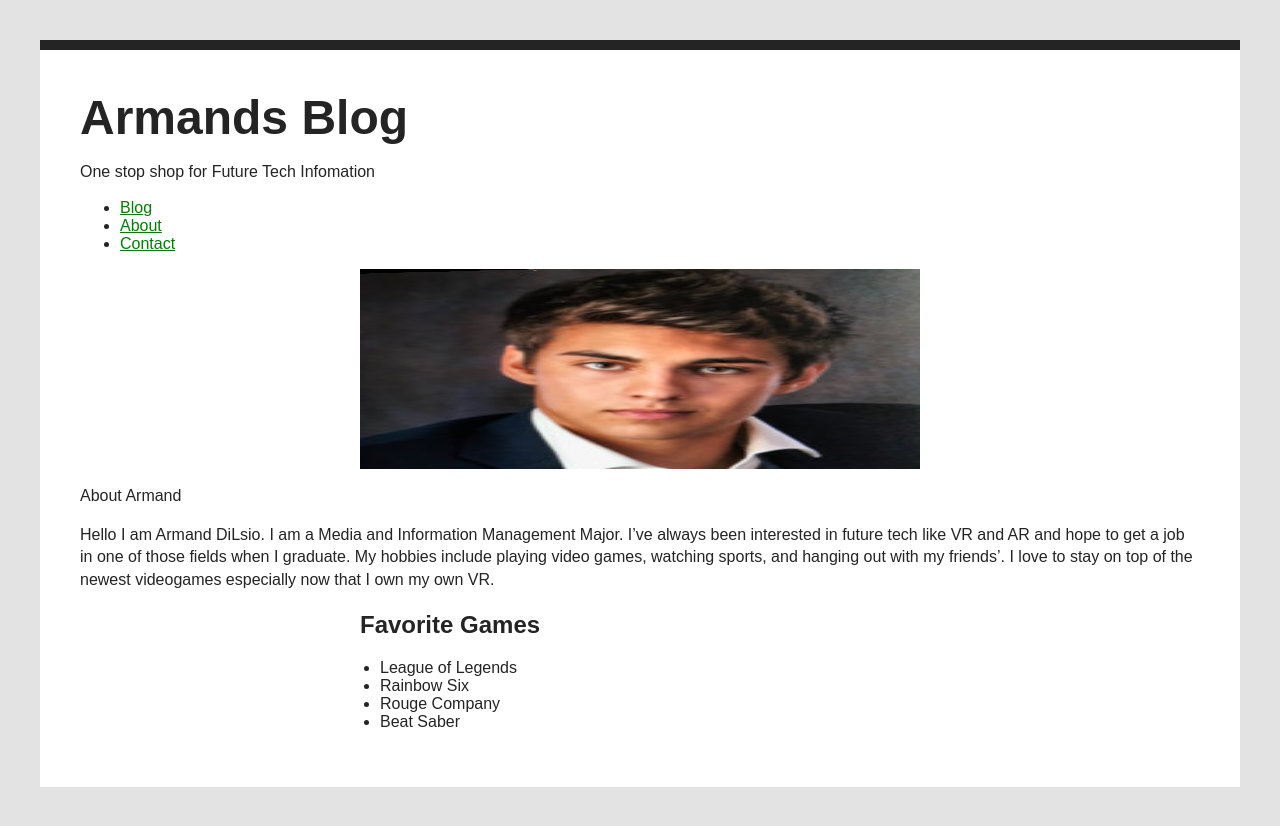
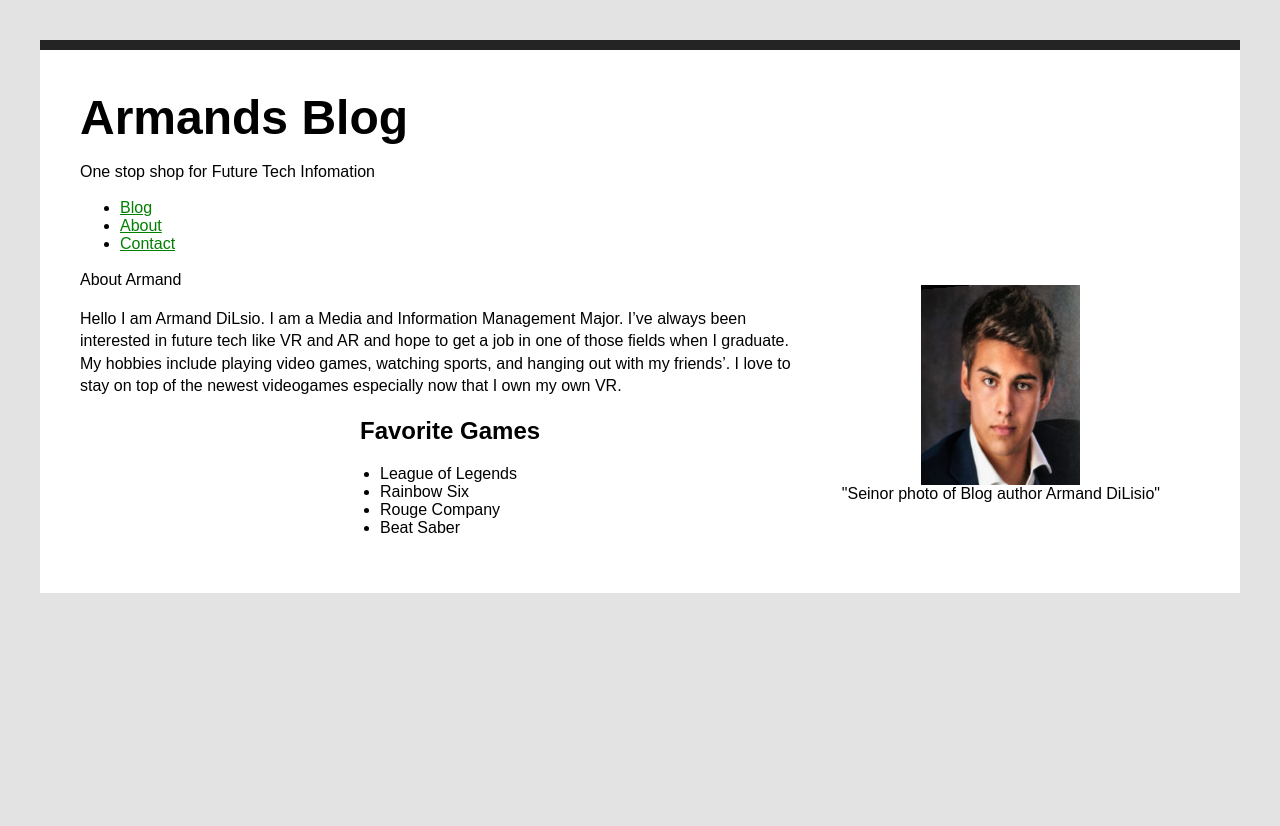
Before and after one commit to Armand-Dilisio/mi349_blog, a plain HTML site: page about.html in a window 1280 px wide. After the commit the page ends 800 px from the top, so only its background shows below. Drawn offline with Linux system fonts and the light colour scheme.

Commit message:
sticky nav, two column flexbox layout, and a right floated img with caption

```diff
--- a/about.html
+++ b/about.html
@@ -11,15 +11,18 @@
         <h1>Armands Blog</h1>
         <P>One stop shop for Future Tech Infomation</P>
     </header>
-    <nav>
+    <nav class="sticky">
         <ul>
             <li><a href="index.html">Blog</a></li>
             <li><a href="about.html">About</a></li>
             <li><a href="contact.html">Contact</a></li>
         </ul>
     </nav>
+    <figure>
+        <img src="Armand.jpeg" alt="Senior photo of Armand DiLisio">
+        <figcaption>"Seinor photo of Blog author Armand DiLisio"</figcaption>
+    </figure>
 
-    <p><img src="Armand.jpeg" alt="Senior photo of Armand DiLisio"></p>
     <p>About Armand</p>
     <P>Hello I am Armand DiLsio. I am a Media and Information Management Major.
         I’ve always been interested in future tech like VR and AR and hope to get a job in one of those fields when I graduate.
--- a/style.css
+++ b/style.css
@@ -6,7 +6,7 @@ body{
     font-family: Arial, Helvetica, sans-serif;
     margin: 40px;
     padding: 40px;
-    color: #242424;
+    color:black;
     border-top: 10px solid #242424;
     background: #fff;
 
@@ -19,6 +19,7 @@ h1{
 
 p{
     line-height: 1.4em;
+
 }
 
 #blog{
@@ -68,3 +69,35 @@ a[href="contact.html"]{
     margin-right: auto;
     width: 50%;
  }
+
+ .sticky{
+     background-color: white;
+    position: sticky;
+    position: -webkit-sticky;
+    top: 0;
+ }
+
+ section {
+     display: flex;
+
+ }
+
+ article{
+     background: #999;
+     padding: 20px;
+     margin: 20px;
+ }
+ article:nth-of-type(1){
+     flex: 2;
+
+}
+ article:nth-of-type(2){
+flex: 2;
+ }
+
+
+figure{
+    float: right;
+    height: 50;
+    width: 100;
+}
```
Also changed, not shown: contact.html (+1 -1 lines), index.html (+1 -1 lines), beatsaber.jpg (added).
